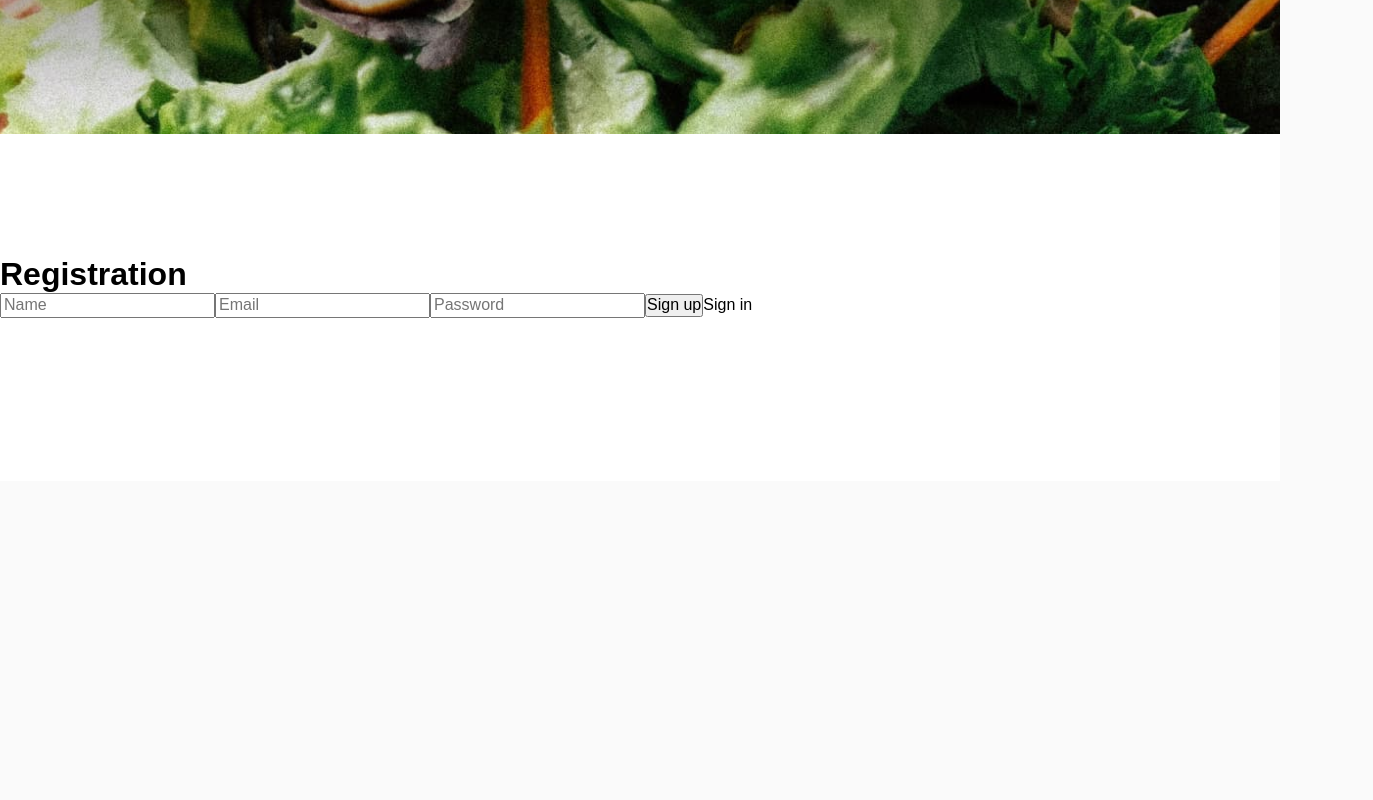
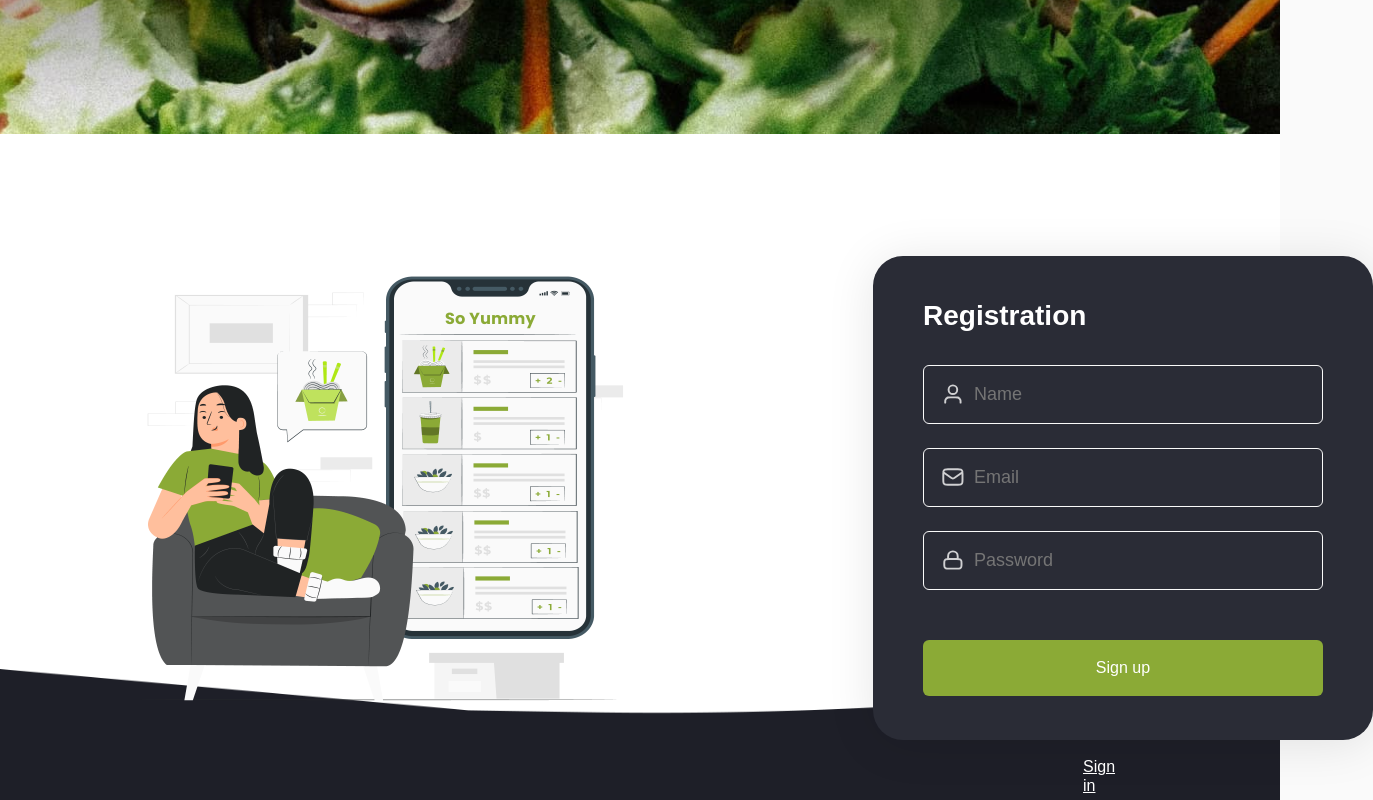
Before and after one commit to ElenaBagriy/so-yummy-react-app, a React (Create React App) app: page /register in a window 1280 px wide. Shown: the part 620-1420 px from the top of the page, 1373 px wide, since content can reach past the window. Before the commit the page ends 1101 px from the top, so only its background shows below. Built offline with nearby package versions, Linux system fonts and the light colour scheme.

Commit message:
desktop styled signin + register

```diff
--- a/src/components/App.jsx
+++ b/src/components/App.jsx
@@ -38,8 +38,6 @@ export const App = () => {
           />
 
           <Route path="/" element={<SharedLayout />}>
-
-
             <Route
               path="/categories"
               element={
--- a/src/components/RegisterForm/RegisterForm.jsx
+++ b/src/components/RegisterForm/RegisterForm.jsx
@@ -1,35 +1,47 @@
 import React from 'react';
 // import ReactDOM from 'react-dom';
 import { Formik, Field, Form } from 'formik';
-import { Link } from 'react-router-dom';
-import { RegisterStyled } from './RegisterFormStyled';
+import picture from '../../images/welcomePage/img-sign-reg-desktop@2x.png';
+import { LinkStyled, RegisterStyled } from './RegisterFormStyled';
+import sprite from '../../images/welcomePage/symbol-defs.svg';
 
 export const RegisterForm = () => (
   <RegisterStyled>
-    <h1>Registration</h1>
+    <img src={picture} alt="" height="468" />
     <Formik
       initialValues={{
-        Name: '',
-        Email: '',
-        Password: '',
+        name: '',
+        email: '',
+        password: '',
       }}
       onSubmit={async values => {}}
     >
       <Form>
-        <label htmlFor="name"></label>
-        <Field id="name" name="name" placeholder="Name" />
-        <label htmlFor="email"></label>
-        <Field id="email" name="email" placeholder="Email" />
-        <label htmlFor="password"></label>
-        <Field
-          id="password"
-          name="password"
-          placeholder="Password"
-          type="password"
-        />
+        <h2>Registration</h2>
+        <label>
+          <svg width="24" height="24">
+            <use href={sprite + '#icon-user'} />
+          </svg>
+          <Field name="name" placeholder="Name" />
+        </label>
+
+        <label>
+          <svg width="24" height="24">
+            <use href={sprite + '#icon-mail'} />
+          </svg>
+          <Field name="email" placeholder="Email" />
+        </label>
+        <label>
+          <svg width="24" height="24">
+            <use href={sprite + '#icon-lock'} />
+          </svg>
+          <Field name="password" placeholder="Password" type="password" />
+        </label>
+
         <button type="submit">Sign up</button>
-        <Link to="/signin">Sign in</Link>
       </Form>
     </Formik>
+
+    <LinkStyled to="/signin">Sign in</LinkStyled>
   </RegisterStyled>
 );
--- a/src/components/RegisterForm/RegisterFormStyled.js
+++ b/src/components/RegisterForm/RegisterFormStyled.js
@@ -1,13 +1,97 @@
+import { Link } from 'react-router-dom';
 import styled from 'styled-components';
-// import { Formik, Field, Form } from 'formik';
+import back from '../../images/welcomePage/background-desktop@2x.png';
 
 export const RegisterStyled = styled.div`
-  padding-top: 122px;
-  padding-bottom: 163px;
-  background-color: #fff;
-  /* background-image: ; */
+  position: relative;
+  padding: 122px 180px 163px 113px;
+  background-color: ${props => props.theme.colors.white};
+  background-image: url('${back}');
+  background-position: left bottom;
+  background-repeat: no-repeat;
+  background-size: contain;
+
+  img {
+    position: absolute;
+    max-width: 532px;
+    top: 115px;
+    left: 113px;
+  }
+
+  label:not(:nth-child(4)) {
+    margin-bottom: 24px;
+  }
+
+  label {
+    position: relative;
+  }
+
+  svg {
+    position: absolute;
+    top: 50%;
+    left: 18px;
+    transform: translateY(-50%);
+  }
+
+  input {
+    width: 400px;
+    height: 59px;
+    padding-top: 16px;
+    padding-left: 50px;
+    padding-bottom: 16px;
+    border: 1px solid #fafafa;
+    border-radius: 6px;
+    background-color: transparent;
+    font-size: 18px;
+    line-height: 27px;
+    color: ${props => props.theme.colors.white};
+  }
+
+  h2 {
+    font-size: 28px;
+    font-weight: 600;
+    margin-bottom: 32px;
+  }
+
+  button {
+    height: 59px;
+    margin-top: 50px;
+    background-color: ${props => props.theme.colors.green};
+    color: ${props => props.theme.colors.white};
+    border-radius: 6px;
+    border: none;
+
+    &:hover,
+    &:focus {
+      color: ${props => props.theme.colors.black};
+    }
+  }
+
+  form {
+    display: flex;
+    flex-direction: column;
+    margin-left: 760px;
+    /* margin-left: auto; */
+    padding: 44px 50px;
+    width: 500px;
+    height: 484px;
+    border-radius: 30px;
+    background-color: #2a2c36;
+    color: ${props => props.theme.colors.white};
+    box-shadow: 0px 4px 48px rgba(0, 0, 0, 0.1);
+  }
 `;
 
-// export const FormikStyled = styled(Formik)`
-//   display: flex;
-// `;
+export const LinkStyled = styled(Link)`
+  display: block;
+  margin-top: 18px;
+  margin-left: 970px;
+  margin-right: auto;
+  text-decoration: underline;
+  color: ${props => props.theme.colors.white};
+
+  &:hover,
+  &:focus {
+    color: ${props => props.theme.colors.green};
+  }
+`;
--- a/src/components/SigningForm/SigningForm.jsx
+++ b/src/components/SigningForm/SigningForm.jsx
@@ -1,13 +1,12 @@
 import React from 'react';
 // import ReactDOM from 'react-dom';
 import { Formik, Field, Form } from 'formik';
-import { Link } from 'react-router-dom';
-import { SigninStyled } from './SigningFormStyled';
+import { SigninStyled, LinkStyled } from './SigningFormStyled';
 import picture from '../../images/welcomePage/img-sign-reg-desktop@2x.png';
+import sprite from '../../images/welcomePage/symbol-defs.svg';
 
 export const SigninForm = () => (
   <SigninStyled>
-    <h1>Sign In</h1>
     <img src={picture} alt="" width="532" height="468" />
     <Formik
       initialValues={{
@@ -17,15 +16,22 @@ export const SigninForm = () => (
       onSubmit={async values => {}}
     >
       <Form>
-        <label htmlFor="email"></label>
-        <Field id="email" name="email" placeholder="Name" />
-
-        <label htmlFor="Password"></label>
-        <Field id="Password" name="Password" placeholder="Password" />
-
+        <h2>Sign In</h2>
+        <label>
+          <svg width="24" height="24">
+            <use href={sprite + '#icon-mail'} />
+          </svg>
+          <Field name="email" placeholder="Name" />
+        </label>
+        <label>
+          <svg width="24" height="24">
+            <use href={sprite + '#icon-lock'} />
+          </svg>
+          <Field name="password" placeholder="Password" type="password" />
+        </label>
         <button type="submit">Sign in</button>
-        <Link to="/register">Registration</Link>
       </Form>
     </Formik>
+    <LinkStyled to="/register">Registration</LinkStyled>
   </SigninStyled>
 );
--- a/src/components/SigningForm/SigningFormStyled.js
+++ b/src/components/SigningForm/SigningFormStyled.js
@@ -1,22 +1,102 @@
+import { Link } from 'react-router-dom';
 import styled from 'styled-components';
 import back from '../../images/welcomePage/background-desktop@2x.png';
 
 export const SigninStyled = styled.div`
-  padding-top: 155px;
-  padding-bottom: 196px;
   position: relative;
+  padding: 155px 180px 196px 113px;
+  background-color: ${props => props.theme.colors.white};
+  background-image: url('${back}');
+  background-position: left bottom;
+  background-repeat: no-repeat;
+  background-size: contain;
 
   img {
     position: absolute;
+    max-width: 532px;
     top: 115px;
-    left: 113px;
+    right: auto;
   }
-  background-image: url('${back}');
-  background-position: center;
-  background-repeat: no-repeat;
-  background-size: contain;
+
+  h2 {
+    font-size: 28px;
+    font-weight: 600;
+    margin-bottom: 50px;
+  }
+
+  button {
+    height: 59px;
+  }
+
+  form {
+    display: flex;
+    flex-direction: column;
+    margin-left: 760px;
+    /* margin-left: auto; */
+    padding: 44px 50px;
+    width: 500px;
+    height: 419px;
+    border-radius: 30px;
+    background-color: #2a2c36;
+    color: ${props => props.theme.colors.white};
+    box-shadow: 0px 4px 48px rgba(0, 0, 0, 0.1);
+  }
+
+  label:not(:nth-child(3)) {
+    margin-bottom: 24px;
+  }
+
+  label {
+    position: relative;
+  }
+
+  svg {
+    position: absolute;
+    top: 50%;
+    left: 18px;
+    transform: translateY(-50%);
+  }
+
+  input {
+    width: 400px;
+    height: 59px;
+    padding-top: 16px;
+    padding-left: 50px;
+    padding-bottom: 16px;
+    border: 1px solid #fafafa;
+    border-radius: 6px;
+    background-color: transparent;
+    font-size: 18px;
+    line-height: 27px;
+    color: ${props => props.theme.colors.white};
+  }
+
+  button {
+    height: 59px;
+    margin-top: 50px;
+    background-color: ${props => props.theme.colors.green};
+    color: ${props => props.theme.colors.white};
+    border-radius: 6px;
+    border: none;
+
+    &:hover,
+    &:focus {
+      color: ${props => props.theme.colors.black};
+    }
+  }
 `;
 
-// export const FormikStyled = styled(Formik)`
-//   display: flex;
-// `;
+export const LinkStyled = styled(Link)`
+  display: block;
+  margin-top: 18px;
+  margin-left: 970px;
+  /* margin-left: auto; */
+  margin-right: 374px;
+  text-decoration: underline;
+  color: ${props => props.theme.colors.white};
+
+  &:hover,
+  &:focus {
+    color: ${props => props.theme.colors.green};
+  }
+`;
--- a/src/pages/WelcomePage/WelcomePage.jsx
+++ b/src/pages/WelcomePage/WelcomePage.jsx
@@ -1,5 +1,4 @@
-import { Suspense } from 'react';
-import { Link, Outlet } from 'react-router-dom';
+import { Link } from 'react-router-dom';
 import { BtnStyled, WelcomePageStyled } from './WelcomePageStyled';
 // import logo from '../../images/welcomePage/logo-desk-tabl.png';
 import logo2x from '../../images/welcomePage/logo-desk@2x.png';
@@ -30,9 +29,6 @@ export const WelcomePage = () => {
             </Link>
           </li>
         </ul>
-        <Suspense fallback={<div>Loading ...</div>}>
-          <Outlet />
-        </Suspense>
       </WelcomePageStyled>
     )
   );
```
Also changed, not shown: src/images/welcomePage/symbol-defs.svg (added).
